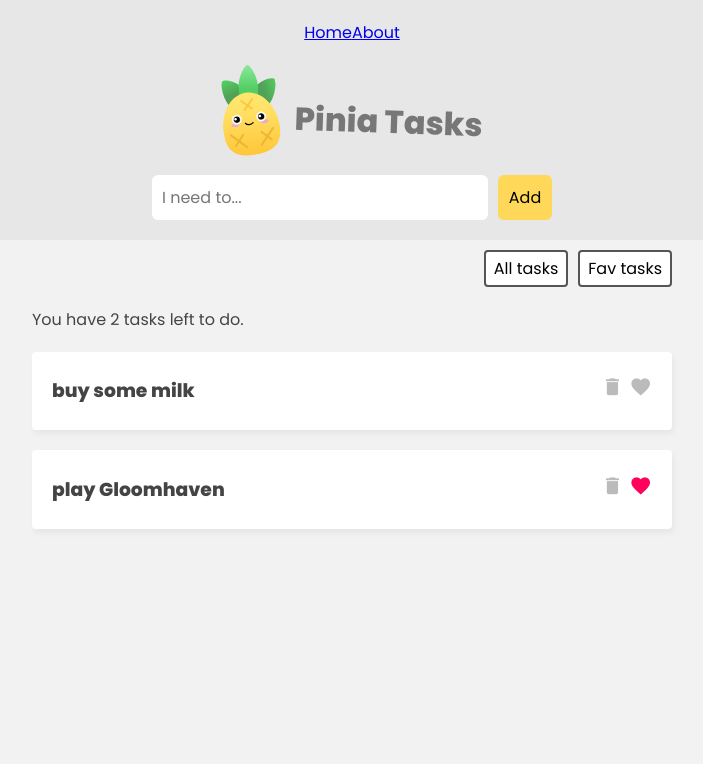
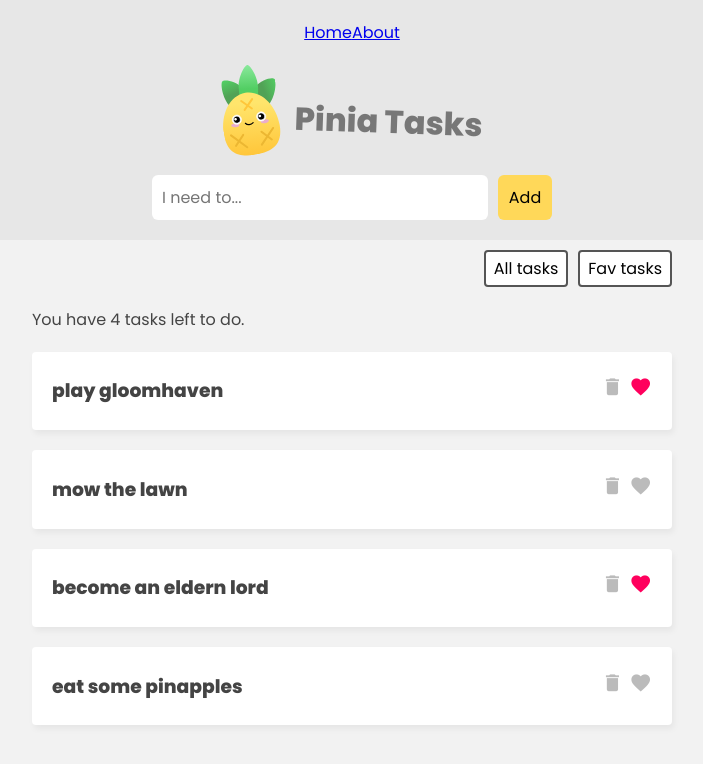
Before and after one commit to Viktorres19/pinia-net-ninja, a Vue app: page / in a window 1280 px wide. Shown: the top 764 px of the page, without its empty margins (288-991 px from the left). Built offline with nearby package versions, Linux system fonts and the light colour scheme; data requests are answered from the project's data file.

Commit message:
08 Async Actions 1st part

```diff
--- /dev/null
+++ b/data/db.json
@@ -0,0 +1,24 @@
+{
+	"tasks": [
+		{
+			"id": 1,
+			"title": "play gloomhaven",
+			"isFav": true
+		},
+		{
+			"id": 2,
+			"title": "mow the lawn",
+			"isFav": false
+		},
+		{
+			"title": "become an eldern lord",
+			"isFav": true,
+			"id": 3
+		},
+		{
+			"title": "eat some pinapples",
+			"isFav": false,
+			"id": 4
+		}
+	]
+}
--- a/package.json
+++ b/package.json
@@ -8,6 +8,7 @@
     "preview": "vite preview"
   },
   "dependencies": {
+    "json-server": "^0.17.3",
     "pinia": "^2.0.36",
     "vue": "^3.3.2",
     "vue-router": "^4.2.0"
--- a/src/assets/main.css
+++ b/src/assets/main.css
@@ -108,3 +108,13 @@
     color: #555;
     font-size: 1em;
 }
+
+.loading {
+    max-width: 640px;
+    border: 1px solid #ffd859;
+    background: #ffe9a0;
+    color: #3a3a3a;
+    padding: 5px 0;
+    text-align: center;
+    margin: 30px auto;
+}
--- a/src/stores/taskStore.js
+++ b/src/stores/taskStore.js
@@ -2,10 +2,8 @@
 
 export const useTaskStore = defineStore('taskStore', {
   state: () => ({
-    tasks: [
-      {id: 1, title: 'buy some milk', isFav: false},
-      {id: 2, title: 'play Gloomhaven', isFav: true}
-    ]
+    tasks: [],
+    isLoading: false
   }),
   getters: {
     favs() {
@@ -21,6 +19,15 @@
     }
   },
   actions: {
+    async getTasks() {
+      this.isLoading = true
+
+      const res = await fetch('http://localhost:3000/tasks')
+      const data = await res.json()
+
+      this.tasks = data
+      this.isLoading = false
+    },
     addTask(task) {
       this.tasks.push(task)
     },
--- a/src/views/HomeView.vue
+++ b/src/views/HomeView.vue
@@ -15,6 +15,8 @@
 			<button @click="filter = 'all'">All tasks</button>
 			<button @click="filter = 'favs'">Fav tasks</button>
 		</nav>
+
+		<div class="loading" v-if="taskStore.isLoading">Loading tasks...</div>
 
 		<!-- task list -->
 		<div class="task-list" v-if="filter === 'all'">
@@ -44,6 +46,8 @@
   setup() {
     const taskStore = useTaskStore()
 
+	  taskStore.getTasks()
+
     const filter = ref('all')
 
     return {taskStore, filter}
```
Also changed, not shown: src/components/TaskDetails.vue (+5 -4 lines), 2 other files (tests, documents, lock files or other folders).
